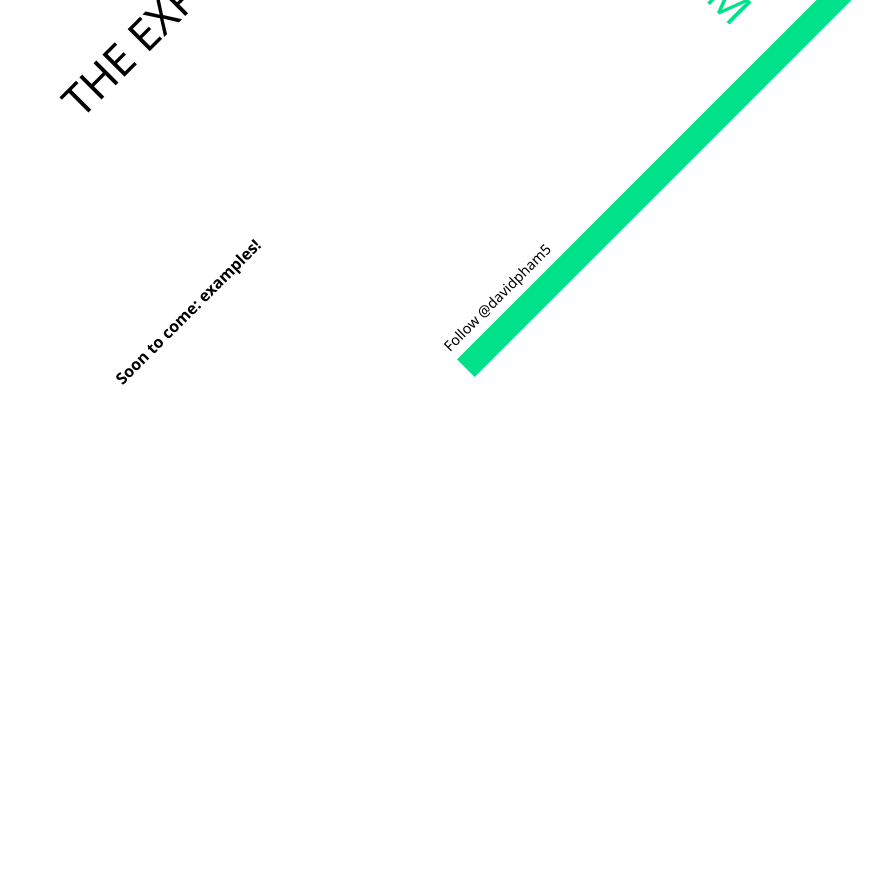
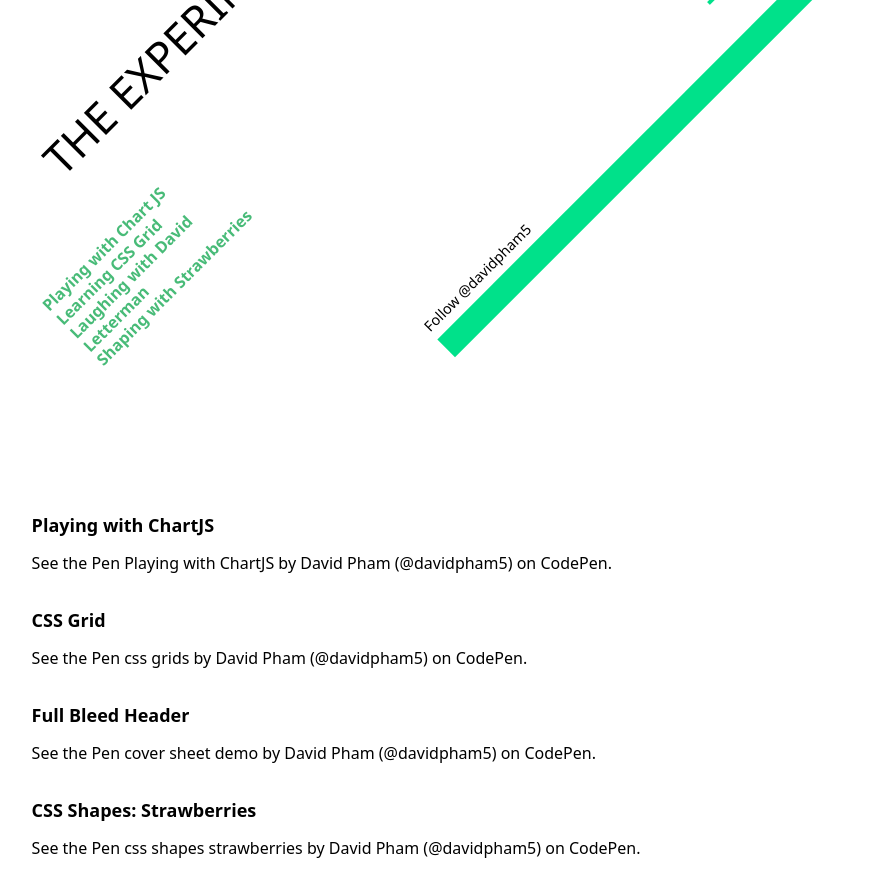
Before and after one commit to davidpham5/resume, a Next.js app: page /lab in a window 1280 px wide. Shown: the part 400-1296 px from the top of the page, without its empty margins (234-1117 px from the left). Before the commit the page ends 957 px from the top, so only its background shows below. Built offline with nearby package versions, Linux system fonts and the light colour scheme.

Commit message:
add codepen examples

```diff
--- a/components/JenSimmons.js
+++ b/components/JenSimmons.js
@@ -2,22 +2,77 @@ import React from 'react';
 import Link from 'next/link';
 
 const JenSimmons = () => {
+  const sections = [
+    {
+      link: '#chartJS',
+      title: 'Playing with Chart JS'
+    },
+    {
+      link: '#CSS_Grid',
+      title: 'Learning CSS Grid'
+    },
+    {
+      link: '#fullBleedHeader',
+      title: 'Laughing with David Letterman'
+    },
+    {
+      link: '#CSS_Shapes',
+      title: 'Shaping with Strawberries'
+    }
+  ]
   return (
     <main>
     <header className="header--main">
       <div className="header-wrapper">
-        <h1>The Experiments in Grid Layout</h1>
-        <h1>of David Pham</h1>
+        <h1>The Experiments in Design</h1>
+        <h1>by David Pham</h1>
         <div className="demo-list">
-          <p>Soon to come: examples!</p>
+          <ul>
+            {sections.map((section, index) => (
+              <li key={index}>
+                <Link href={section.link}>
+                  <a className="text-green-500">
+                    {section.title}
+                  </a>
+                </Link>
+              </li>
+            ))
 
+            }
+          </ul>
         </div>
 
         <p className="follow-links">
-          Follow <a href="http://twitter.com/davidpham5" target="_blank">@davidpham5</a>
+          Follow <Link href="http://twitter.com/davidpham5"><a target="_blank">@davidpham5</a></Link>
         </p>
     </div>
     </header>
+
+    <section className="container mx-auto w-3/5 mt-10">
+      <div id="chartJS" className="mb-8">
+        <h1 className="font-bold text-lg mb-3">Playing with ChartJS</h1>
+        <p data-height="665" data-theme-id="dark" data-slug-hash="JWOEgX" data-default-tab="result" data-user="davidpham5" data-embed-version="2" data-pen-title="Playing with ChartJS" class="codepen">See the Pen <a href="http://codepen.io/davidpham5/pen/JWOEgX/">Playing with ChartJS</a> by David Pham (<a href="http://codepen.io/davidpham5">@davidpham5</a>) on <a href="http://codepen.io">CodePen</a>.</p>
+        <script async src="https://production-assets.codepen.io/assets/embed/ei.js"></script>
+      </div>
+
+      <div id="CSS_Grid" className="mb-8">
+        <h1 className="font-bold text-lg mb-3">CSS Grid</h1>
+        <p data-height="565" data-theme-id="dark" data-slug-hash="MpKrzm" data-default-tab="result" data-user="davidpham5" data-embed-version="2" data-pen-title="css grids" class="codepen">See the Pen <a href="http://codepen.io/davidpham5/pen/MpKrzm/">css grids</a> by David Pham (<a href="http://codepen.io/davidpham5">@davidpham5</a>) on <a href="http://codepen.io">CodePen</a>.</p>
+        <script async src="https://production-assets.codepen.io/assets/embed/ei.js"></script>
+      </div>
+
+      <div id="fullBleedHeader" className="mb-8">
+        <h1 className="font-bold text-lg mb-3">Full Bleed Header</h1>
+        <p data-height="665" data-theme-id="dark" data-slug-hash="oZYBRN" data-default-tab="result" data-user="davidpham5" data-embed-version="2" data-pen-title="cover sheet demo" class="codepen">See the Pen <a href="http://codepen.io/davidpham5/pen/oZYBRN/">cover sheet demo</a> by David Pham (<a href="http://codepen.io/davidpham5">@davidpham5</a>) on <a href="http://codepen.io">CodePen</a>.</p>
+        <script async src="https://production-assets.codepen.io/assets/embed/ei.js"></script>
+      </div>
+
+      <div id="CSS_Shapes" className="mb-8">
+        <h1 className="font-bold text-lg mb-3">CSS Shapes: Strawberries</h1>
+        <p data-height="665" data-theme-id="dark" data-slug-hash="vxymJa" data-default-tab="result" data-user="davidpham5" data-embed-version="2" data-pen-title="css shapes strawberries" class="codepen">See the Pen <a href="http://codepen.io/davidpham5/pen/vxymJa/">css shapes strawberries</a> by David Pham (<a href="http://codepen.io/davidpham5">@davidpham5</a>) on <a href="http://codepen.io">CodePen</a>.</p>
+        <script async src="https://production-assets.codepen.io/assets/embed/ei.js"></script>
+      </div>
+    </section>
   </main>
   )
 }
```
